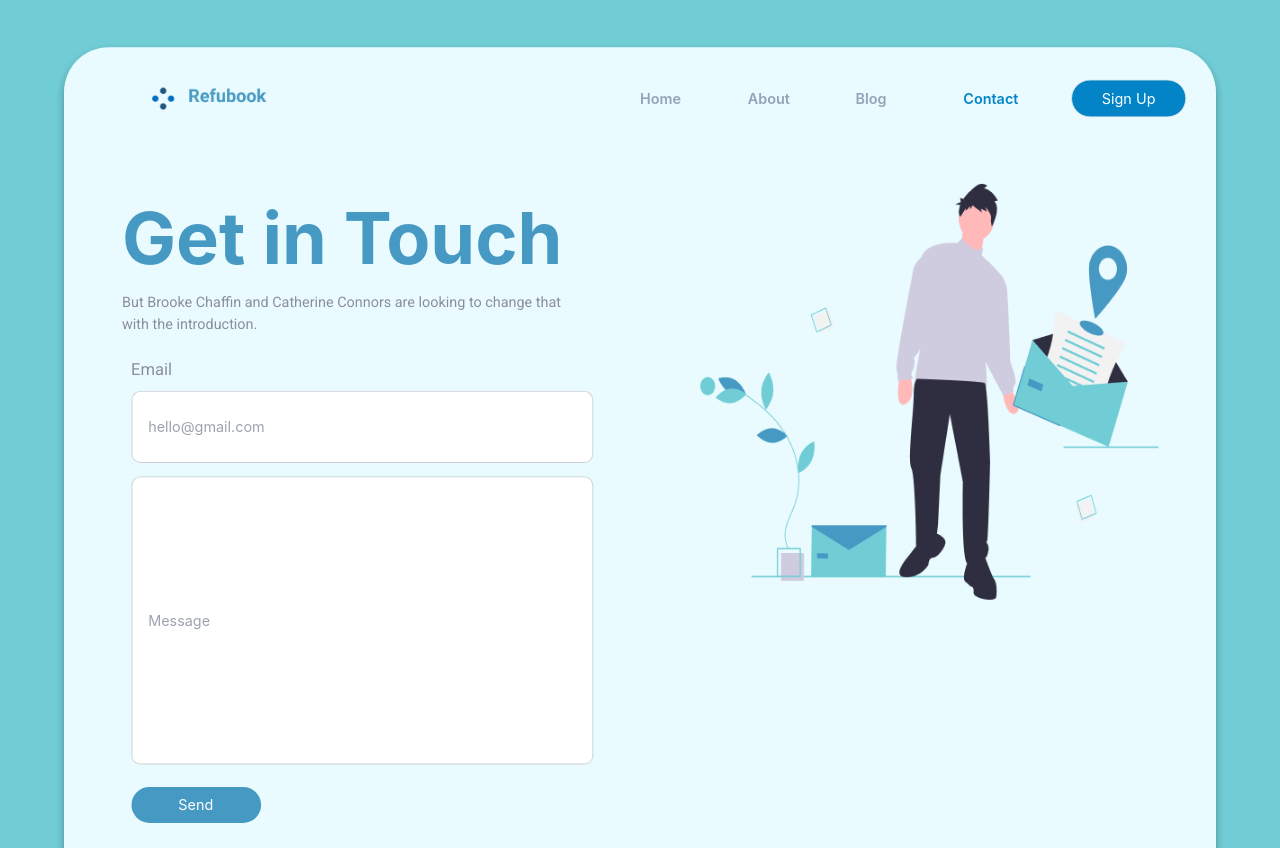
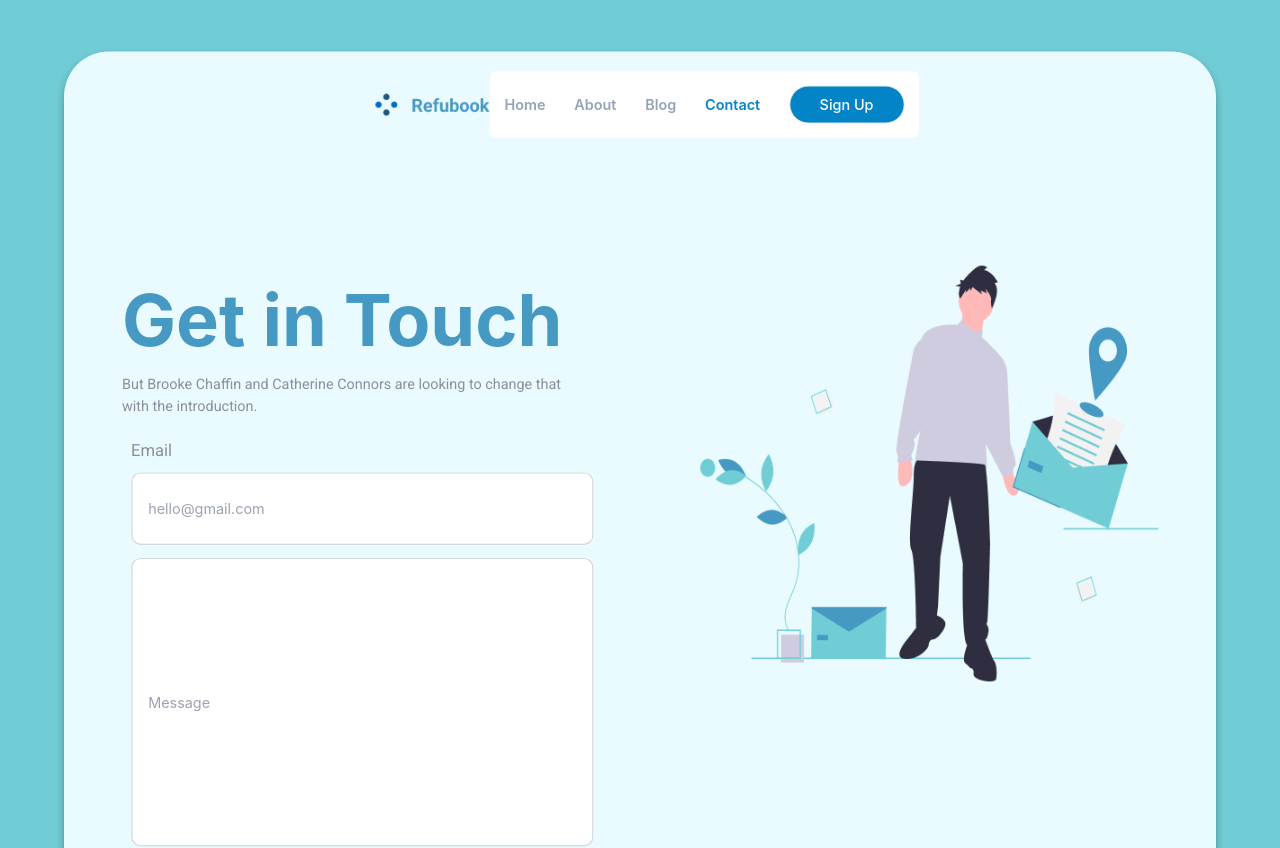
Before and after one commit to Hala-AlArid/RefuBook, a React (Create React App) app: page /contact in a window 1280 px wide. Shown: the top 848 px of the page. Built offline with nearby package versions, Linux system fonts and the light colour scheme.

Commit message:
Update NavBar.js

```diff
--- a/src/components/NavBar/NavBar.js
+++ b/src/components/NavBar/NavBar.js
@@ -1,28 +1,89 @@
-import React from "react";
-import { NavLink } from "react-router-dom";
-import Refubook from "../../images/Refubook.png";
-import Small from "../../images/Small.png";
-import "./NavBar.css"
+import React, { useState } from 'react';
+import { NavLink } from 'react-router-dom';
 
+import Logo from '../../images/Small.png'
+import Refubook from '../../images/Refubook.png'
 
+function NavBar() {
+  const [navbar, setNavbar] = useState(false);
+  return (
+    <nav className="text-refubook-blue px-2 sm:px-4 py-2.5 rounded m-3">
+      <div className="flex flex-wrap items-center justify-between mx-auto">
+        <div className="flex justify-between">
+          <NavLink to="/home" className="flex items-center">
+            <img className="px-4 justify-self-end" src={Logo} alt='logo'/>
+                <img className="p-0 justify-self-start" src={Refubook} alt='logo'/>
+          </NavLink>
+        </div>
 
-function NavBar (){
-    return <div className="w-full h-8">
-        <nav className="w-11/12 grid grid-cols-2 m-auto pt-9 flex items-center place-content-between content-center">
-            <div className="grid grid-cols-2 gap-x-0 flex justify-self-start">
-                <img className="px-4 justify-self-end" src={Small} alt='logo'/>
-                <img className="p-0 justify-self-start" src={Refubook} alt='logo'/>
+        <div>
+          <button
+            onClick={() => setNavbar(!navbar)}
+            type="button"
+            className="inline-flex items-center p-2 ml-3 text-sm rounded-lg md:hidden hover:bg-gray-100 focus:outline-none focus:ring-2 focus:ring-gray-200 text-refubook-blue"
+            aria-controls="navbar-default"
+            aria-expanded="false"
+          >
+            <span className="sr-only">Open main menu</span>
+
+            <svg
+              className="w-6 h-6"
+              aria-hidden="true"
+              fill="currentColor"
+              viewBox="0 0 20 20"
+              xmlns="http://www.w3.org/2000/svg"
+            >
+              <path
+                fillRule="evenodd"
+                d="M3 5a1 1 0 011-1h12a1 1 0 110 2H4a1 1 0 01-1-1zM3 10a1 1 0 011-1h12a1 1 0 110 2H4a1 1 0 01-1-1zM3 15a1 1 0 011-1h12a1 1 0 110 2H4a1 1 0 01-1-1z"
+              />
+            </svg>
+          </button>
+          <div className="hidden md:block md:w-auto">
+            <ul className="flex flex-col items-center p-4 mt-4 border border-gray-100 rounded-lg bg-gray-50 md:flex-row md:space-x-8 md:mt-0 md:text-md md:font-medium md:border-0 md:bg-white ">
+              <li>
+              <NavLink to="/" className={(navData) => navData.isActive? "text-sky-600 font-semibold" : "text-slate-400 hover:text-sky-600 font-semibold"}>Home</NavLink>
+              </li>
+              <li>
+              <NavLink to="/about" className={(navData) => navData.isActive? "text-sky-600 font-semibold" : "text-slate-400 hover:text-sky-600 font-semibold"}>About</NavLink>
+              </li>
+              <li>
+              <NavLink to="/blog" className={(navData) => navData.isActive? "text-sky-600 font-semibold" : "text-slate-400 hover:text-sky-600 font-semibold"}>Blog</NavLink>
+              </li>
+              <li>
+              <NavLink to="/contact" className={(navData) => navData.isActive? "text-sky-600 font-semibold" : "text-slate-400 hover:text-sky-600 font-semibold"}>Contact</NavLink>
+              </li>
+              <li>
+              <NavLink to="/signup"><button type="submit" className="button sm:w-28 md:w-32 text-center text-white py-2 px-6 rounded-full bg-sky-600 hover:text-sky-600 hover:bg-white hover:border-sky-600 border">Sign Up</button></NavLink>
+              </li>
+            </ul>
           </div>
-            <div className="justify-self-end grid grid-cols-5 gap-x-3  content-center items-center">
+        </div>
+      </div>
+      {navbar ? (
+        <div className="w-full md:hidden md:w-auto">
+            <ul className="flex flex-col items-center p-4 mt-4 border border-gray-100 rounded-lg bg-gray-50 md:flex-row md:space-x-8 md:mt-0 md:text-sm md:font-medium md:border-0 md:bg-white ">
+              <li>
               <NavLink to="/" className={(navData) => navData.isActive? "text-sky-600 font-semibold" : "text-slate-400 hover:text-sky-600 font-semibold"}>Home</NavLink>
+              </li>
+              <li>
               <NavLink to="/about" className={(navData) => navData.isActive? "text-sky-600 font-semibold" : "text-slate-400 hover:text-sky-600 font-semibold"}>About</NavLink>
+              </li>
+              <li>
               <NavLink to="/blog" className={(navData) => navData.isActive? "text-sky-600 font-semibold" : "text-slate-400 hover:text-sky-600 font-semibold"}>Blog</NavLink>
+              </li>
+              <li>
               <NavLink to="/contact" className={(navData) => navData.isActive? "text-sky-600 font-semibold" : "text-slate-400 hover:text-sky-600 font-semibold"}>Contact</NavLink>
-                <i className="md:hidden "/>
-                <NavLink to="/signup"><button type="submit" className="button sm:w-28 md:w-32 text-center text-white py-2 px-6 rounded-full bg-sky-600 hover:text-sky-600 hover:bg-white hover:border-sky-600 border">Sign Up</button></NavLink>
+              </li>
+              <li>
+              <NavLink to="/signup" className={(navData) => navData.isActive? "text-sky-600 font-semibold" : "text-slate-400 hover:text-sky-600 font-semibold"}>Sign Up</NavLink>
+              </li>
+            </ul>
         </div>
+      ) : (
+        ''
+      )}
     </nav>
-    </div>
-};
-
+  );
+}
 export default NavBar;
```
Lines whose indentation alone changed are shown as unchanged.
